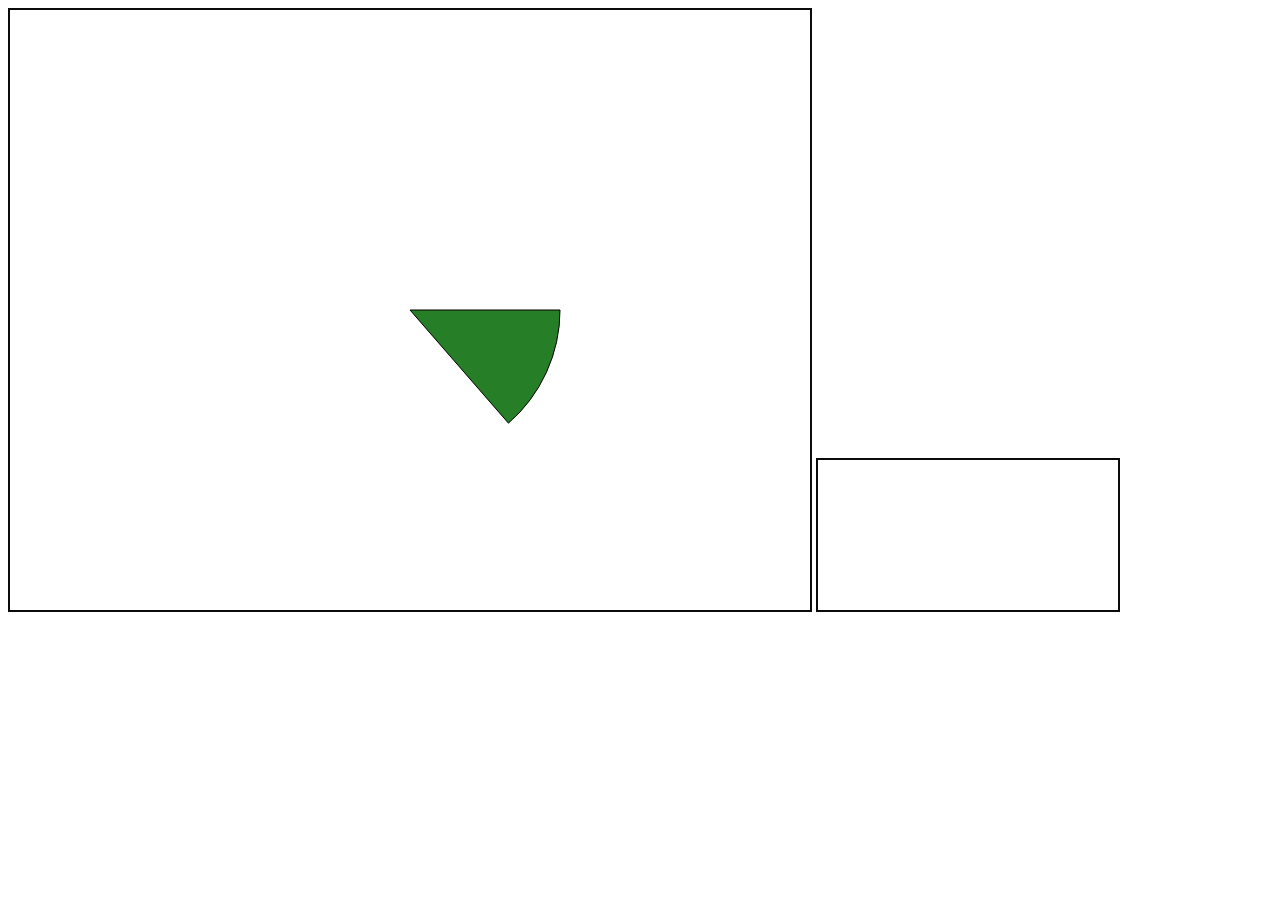
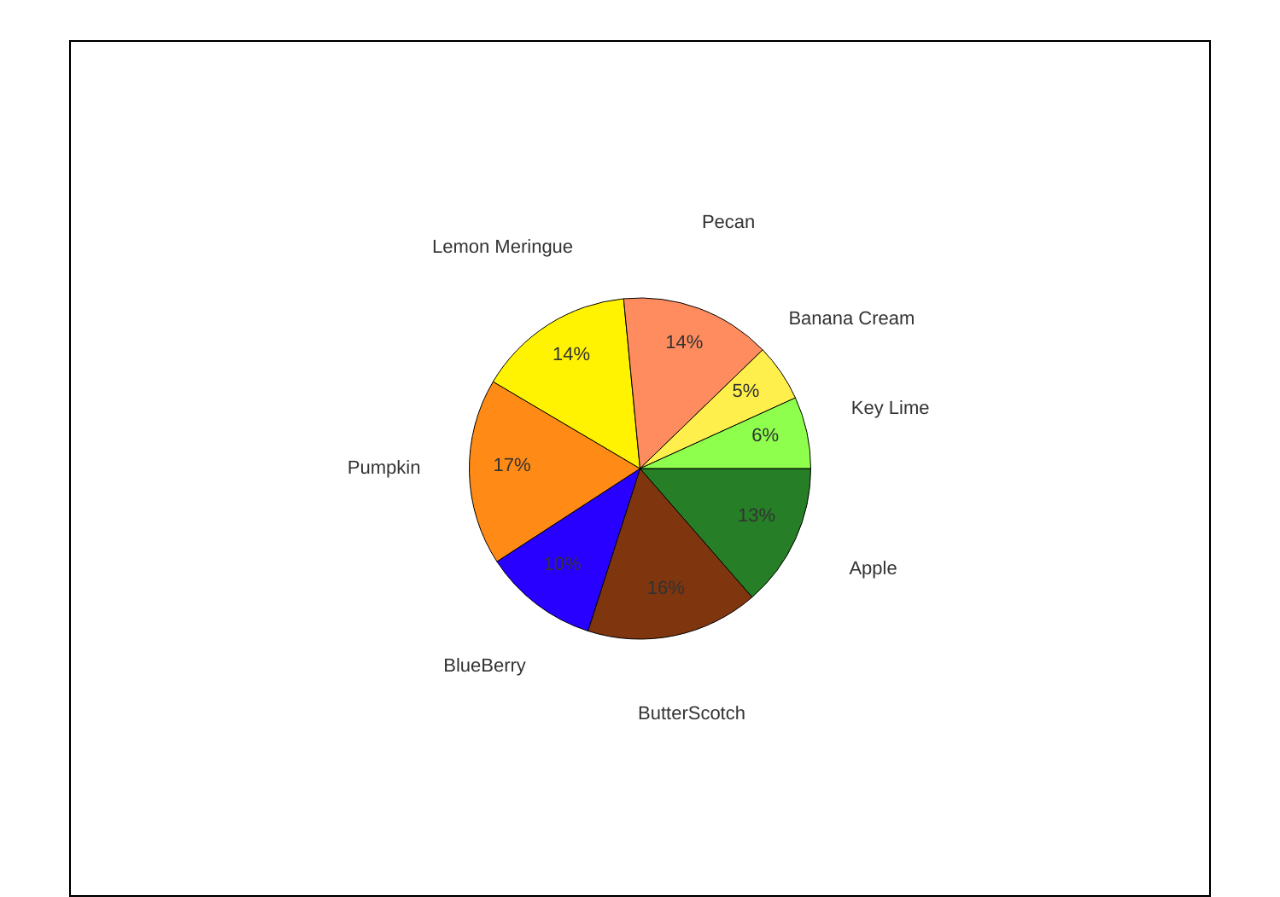
Before and after one commit to carr0476/canvas-charts, a plain HTML site: page index.html in a window 1280 px wide. Shown: the top 897 px of the page. Before the commit the page ends 800 px from the top, so only its background shows below. Drawn offline with Linux system fonts and the light colour scheme.

Commit message:
completed pie chart

```diff
--- a/main.css
+++ b/main.css
@@ -1,3 +1,10 @@
+body{
+    display: flex;
+    flex-direction: column;
+}
 canvas{
     border: 2px solid #0b0b0b;
+    margin: 2rem auto;
+    max-width: 90%;
+    font-size: 1.414rem;
 }
--- a/main.js
+++ b/main.js
@@ -30,11 +30,11 @@ function makePie(data) {
     let ctxP = canvasP.getContext("2d");
     let canvasB = document.getElementById("bar")
     let ctxB = canvasB.getContext("2d");
-    canvasP.width = 800;
-    canvasP.height = 600;
+    canvasP.width = 1333;
+    canvasP.height = 1000;
     var cx = canvasP.width / 2;
     var cy = canvasP.height / 2;
-    let radius = 150;
+    let radius = 200;
     let startAngle = 0;
     let flavour = 0;
 
@@ -54,6 +54,7 @@ function makePie(data) {
         ctxP.strokeStlye = '#333';
 
         //begin drawing the slice
+        console.log("creating slice")
         ctxP.beginPath();
         let endAngle = ((pie.flavour / flavour) * Math.PI * 2) + startAngle;
         console.log("end", endAngle)
@@ -65,17 +66,31 @@ function makePie(data) {
         ctxP.stroke();
         ctxP.closePath();
 
-        console.log(pie.colour)
+        // console.log(pie.colour)
 
-        //add the tags to each slice
+        //add the titles to each slice
         ctxP.beginPath();
-        ctxP.font="20px Helvetica, Calibri"
-        ctxP.textAlign="center"
-        ctxP.fillStyle="#333"
-        ctxP.
+        ctxP.font = "22px Helvetica, Calibri";
+        ctxP.textAlign = "center";
+        ctxP.fillStyle = "#333";
+
+        //centers the text based on which slice it belongs to
+        let theta = (startAngle + endAngle) / 2;
+        let deltaY = Math.sin(theta) * 1.5 * radius;
+        let deltaX = Math.cos(theta) * 1.5 * radius;
+        //math is hard
+        console.log(pie.title)
+        ctxP.fillText(pie.title, deltaX+cx, deltaY+cy);
         ctxP.closePath();
 
+        //creates the percentage
+        ctxP.beginPath();
+        ctxP.font = "22px Helvetica, Calibri";
+        ctxP.textAlign = "center";
+        ctxP.fillStyle = "#333";
+        let percent = Math.trunc((pie.flavour / flavour)*100)
+        ctxP.fillText(percent+"%", (deltaX/2)+cx, (deltaY/2)+cy);
+        ctxP.closePath();
         startAngle = endAngle;
     });
 }
-// data[id].title
```
